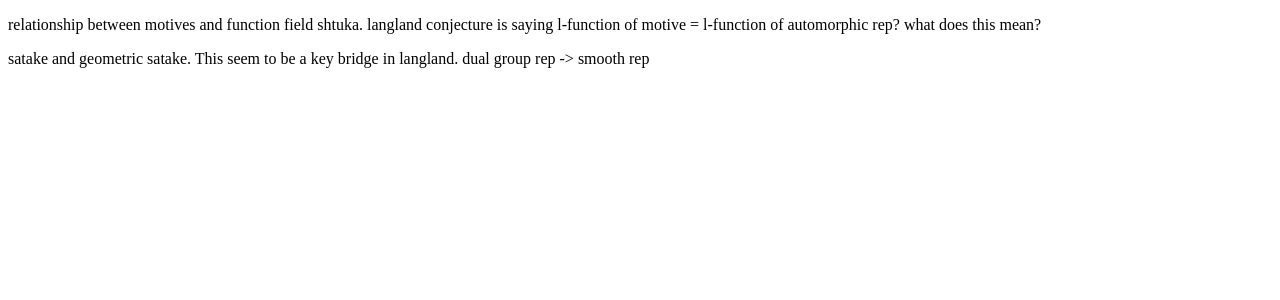
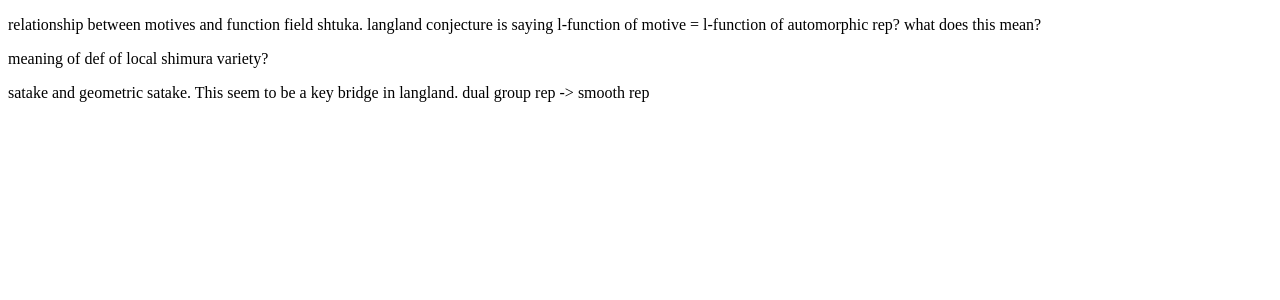
Before and after one commit to alchan00/alchan00.github.io, a Jekyll site: the page built from questions/index.md, in a window 1280 px wide. Shown: the top 300 px of the page. Built offline with Jekyll 4.4.1, drawn with Linux system fonts in a browser that asks for light colours; our own code applies the rules of GitHub Pages for plain Markdown files.

Commit message:
Update index.md

```diff
--- a/questions/index.md
+++ b/questions/index.md
@@ -2,4 +2,7 @@
 relationship between motives and function field shtuka.
 langland conjecture is saying l-function of motive = l-function of automorphic rep? what does this mean?
 
+meaning of def of local shimura variety?
+
+
 satake and geometric satake. This seem to be a key bridge in langland. dual group rep -> smooth rep
```
